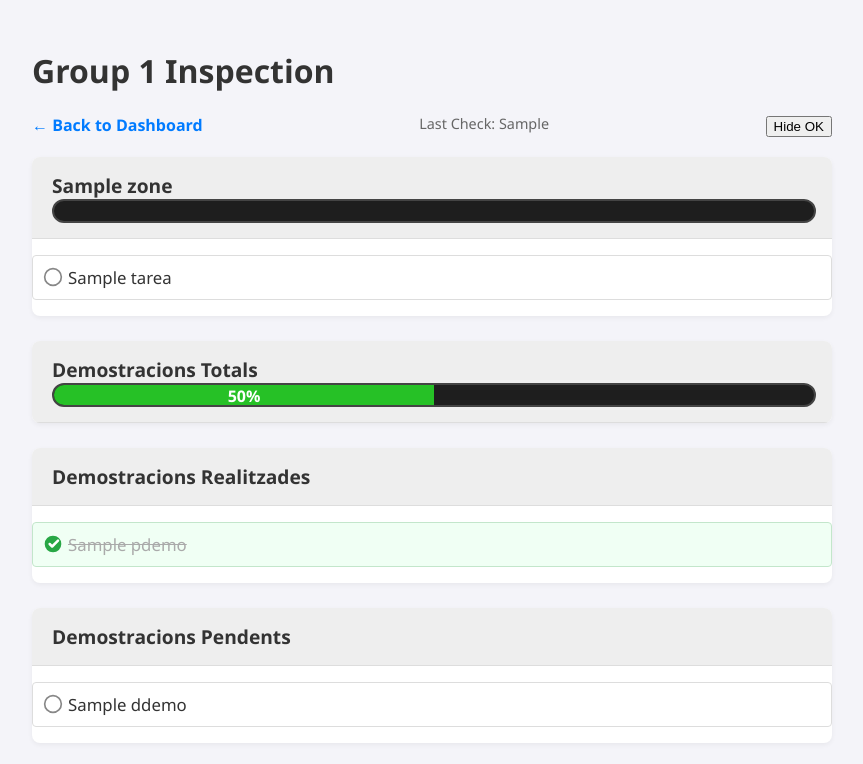
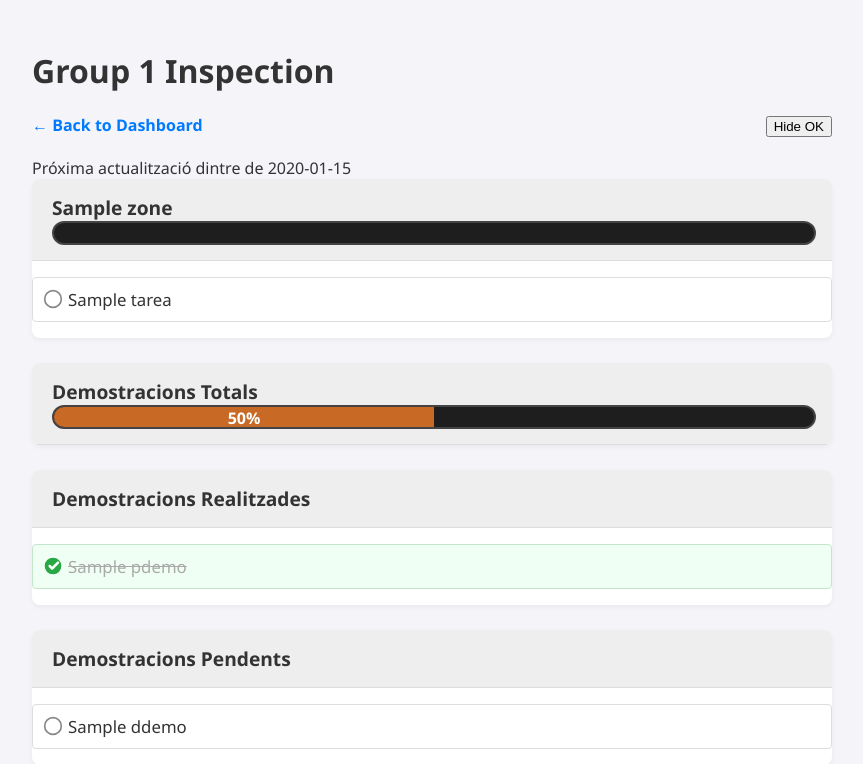
Before and after one commit to GuillermoLopezEsteve/Checklist, a Python web app: template templates/checklist.html in a window 1280 px wide. Shown: the top 764 px of the page, without its empty margins (208-1071 px from the left). Before the commit the page ends 727 px from the top, so only its background shows below. Run offline with Jinja, Linux system fonts and the light colour scheme; the template is opened without the code that fills it: most values are stand-ins (such as "Sample title", 1, 10 or a date in 2020).

Commit message:
Transtion from xml to json, done leaderboard, extracted module data

```diff
--- a/templates/checklist.html
+++ b/templates/checklist.html
@@ -96,14 +96,16 @@
         .bar__fill {
             height: 100%;
             width: calc(var(--p) * 100%);
-	    background: #26c126;
             color: white;
-	    font-weight: bold;
-	    font-size: 1em;
+	        font-weight: bold;
+	        font-size: 1em;
             transition: width 200ms ease;
-	    text-align: center;
-	    vertical-align: middle;
+	        text-align: center;
+	        vertical-align: middle;
         }
+        .red-bar{ background: #bf1818;}
+        .orange-bar{ background: #c86925;}
+        .green-bar{ background: #26c126;}
     </style>
 </head>
 <body>
@@ -111,31 +113,26 @@
     function hideDone() {
         document.getElementById('form-tasks').classList.toggle("hide-done");
     }
-    function setHealth(percent, element) {
-        const clamped = Math.max(0, Math.min(1, percent));
-        element.style.setProperty("--p", clamped);
-	text = "   " + Math.round(100*percent) + "%"
-	element.querySelector(".bar__fill").innerText = text
-    }
 </script>
 <div class="container">
 
 
     <h1>Group {{ number }} Inspection</h1>
 
-    {% if data %}
-
         <div class="header">
             <a href="/" class="back-link">← Back to Dashboard</a>
-            <div class="last-check">Last Check: {{ data.last_check }}</div>
             <div>
                 <button class="task-hide-button" onclick="hideDone()">Hide OK</button>
             </div>
         </div>
 
+    {% if next_update %}
+        <div>Próxima actualització dintre de <time>{{next_update}}</time></div>
+    {% endif %}
+    {% if allTasks %}
 
         <form id="form-tasks">
-            {% for zone in data.zones %}
+            {% for zone in allTasks.zones %}
             <div class="zone-card automatic">
                 <div class="zone-header">
                     <h2>{{ zone.title }}</h2>
@@ -206,6 +203,17 @@
 
 </div>
 <script>
+    function setHealth(percent, element) {
+        const clamped = Math.max(0, Math.min(1, percent));
+        element.style.setProperty("--p", clamped);
+        text = "   " + Math.round(100*percent) + "%"
+        bar = element.querySelector(".bar__fill");
+        bar.innerText = text
+        if(percent < 0.3){ bar.classList.add("red-bar");}
+        if(percent > 0.3 && percent < 0.7){ bar.classList.add("orange-bar");}
+        if(percent >= 0.7){ bar.classList.add("green-bar");}
+    }
+
     function setHealthBar(){
         zcards=document.querySelectorAll(".zone-card.automatic")
         for (let tz of zcards) {
--- a/templates/home.html
+++ b/templates/home.html
@@ -3,7 +3,7 @@
 <head>
     <link rel="shortcut icon" href="{{ url_for('static', filename='favicon.ico') }}">
     <meta charset="UTF-8">
-    <title>Dashboard</title>
+    <title>Projecte SMX2</title>
     <style>
         body { font-family: 'Segoe UI', sans-serif; background-color: #f0f2f5; margin: 0; padding: 40px; }
         h1 { text-align: center; color: #333; margin-bottom: 40px; }
@@ -58,7 +58,7 @@
         <a href="https://docs.google.com/spreadsheets/d/1cma0J7eTugMeRtG8VCHbYiHb5RlJ6TLK_SPYUoxfDFA/edit?usp=sharing" class="card big">
             <h2>Demostració de Tasques</h2>
         </a>
-        <a href="/leaderboard" class="card big"><h2>Ranking<h2></a>
+        <a href="/leaderboard" class="card big"><h2>Ranking</h2></a>
     </div>
 </body>
 </html>
```
